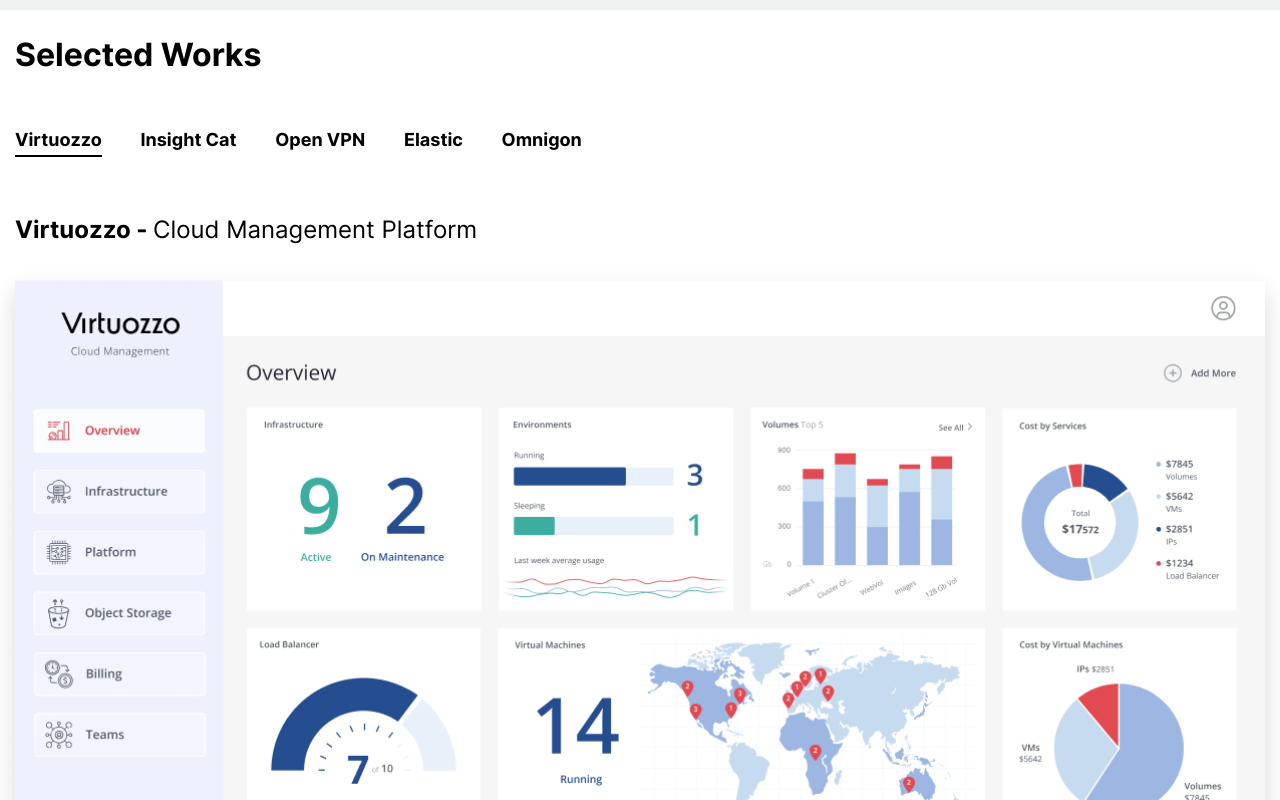
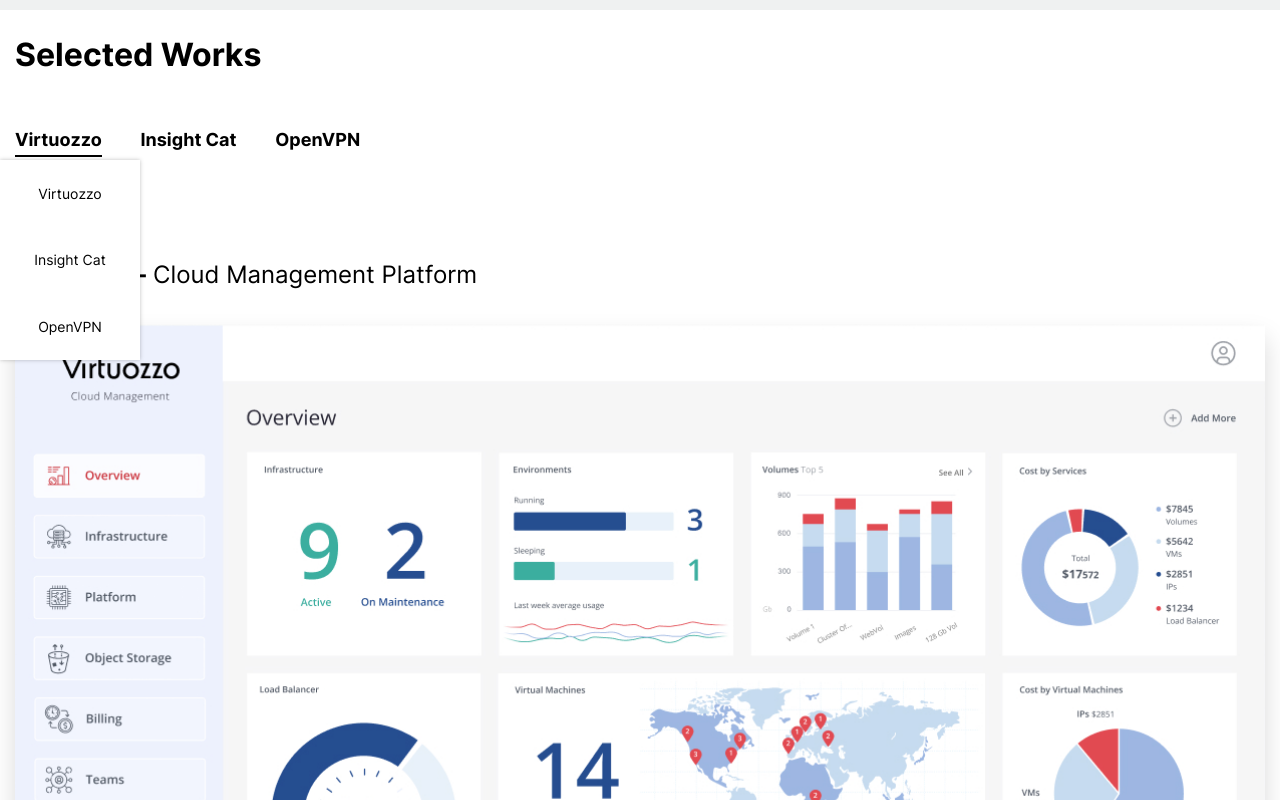
Before and after one commit to MorganLee909/ivan-site, a website: page views/landing.html in a window 1280 px wide. Shown: the part 840-1640 px from the top of the page. Drawn offline with Linux system fonts and the light colour scheme; files whose address does not match are found by name.

Commit message:
Some tweaks.

```diff
--- a/views/landing.css
+++ b/views/landing.css
@@ -90,8 +90,31 @@
 
 .profilePhoto{
     width: 486px;
-    border-radius: 15px;
-    background: #eff1f1;
+    border-radius: 28px;
+}
+
+.stickyMenu{
+    display: flex;
+    flex-direction: column;
+    justify-content: space-around;
+    align-items: center;
+    position: sticky;
+    top: calc(50% - 100px);
+    left: 0;
+    height: 200px;
+    width: 140px;
+    box-shadow: 0 0 4px 0 rgba(0, 0, 0, 0.25);
+    background: white;
+}
+
+.stickyMenu a{
+    font-size: 14px;
+    color: black;
+    text-decoration: none;
+}
+
+#virtuozzo{
+    margin-top: -100px;
 }
 
 header.selectedWorks{
@@ -267,6 +290,10 @@
     font-weight: 700;
 }
 
+.workHistoryItems > *{
+    width: 95px;
+}
+
 .footerItems{
     display: flex;
     flex-wrap: wrap;
--- a/views/landing.html
+++ b/views/landing.html
@@ -44,11 +44,15 @@
             <div class="SWItems">
                 <a href="#virtuozzo">Virtuozzo</a>
                 <a href="#insightCat">Insight Cat</a>
-                <a href="#openVPN">Open VPN</a>
-                <a href="#">Elastic</a>
-                <a href="#">Omnigon</a>
+                <a href="#openVPN">OpenVPN</a>
             </div>
         </header>
+
+        <div class="stickyMenu">
+            <a href="#virtuozzo">Virtuozzo</a>
+            <a href="#insightCat">Insight Cat</a>
+            <a href="#openVPN">OpenVPN</a>
+        </div>
 
         <section id="virtuozzo" class="company">
             <h1>Virtuozzo - <span class="noBold">Cloud Management Platform</span></h1>
@@ -295,15 +299,15 @@
             <div>
                 <h3>Work History</h3>
 
-                <div class="footerItems">
+                <div class="footerItems workHistoryItems">
                     <p>Virtuozzo</p>
-                    <p>NASCAR</p>
-                    <p>Insight Cat</p>
-                    <p>ECHL</p>
+                    <a href="https://insightcat.com">Insight Cat</a>
+                    <a href="https://www.nascar.com">NASCAR</a>
+                    <a href="https://echl.com">ECHL</a>
                     <p>OpenVPN</p>
-                    <p>InsideEvs</p>
-                    <p>elastic.io</p>
-                    <p>Blacklist.aero</p>
+                    <a href="https://insideevs.com">InsideEvs</a>
+                    <a href="https://elastic.io">elastic.io</a>
+                    <a href="https://blacklist.aero">Blacklist.aero</a>
                 </div>
             </div>
 
```
